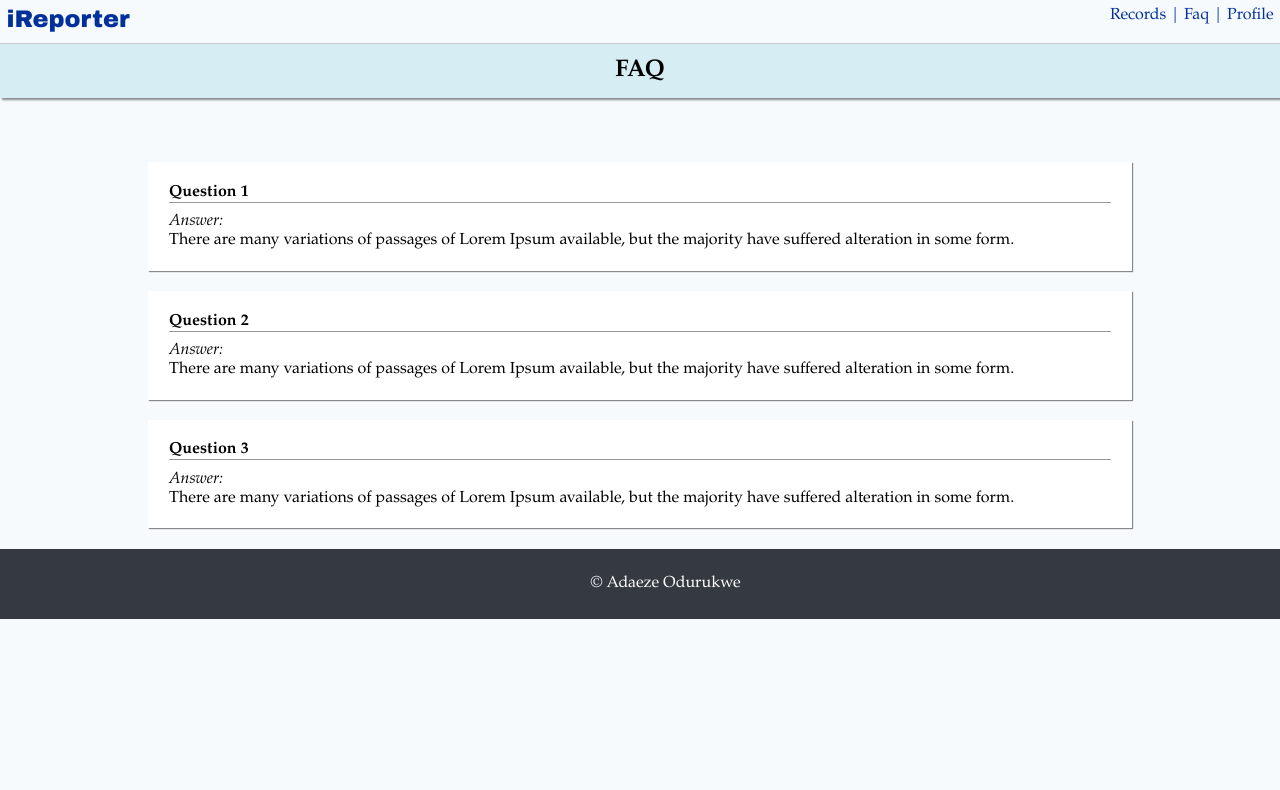
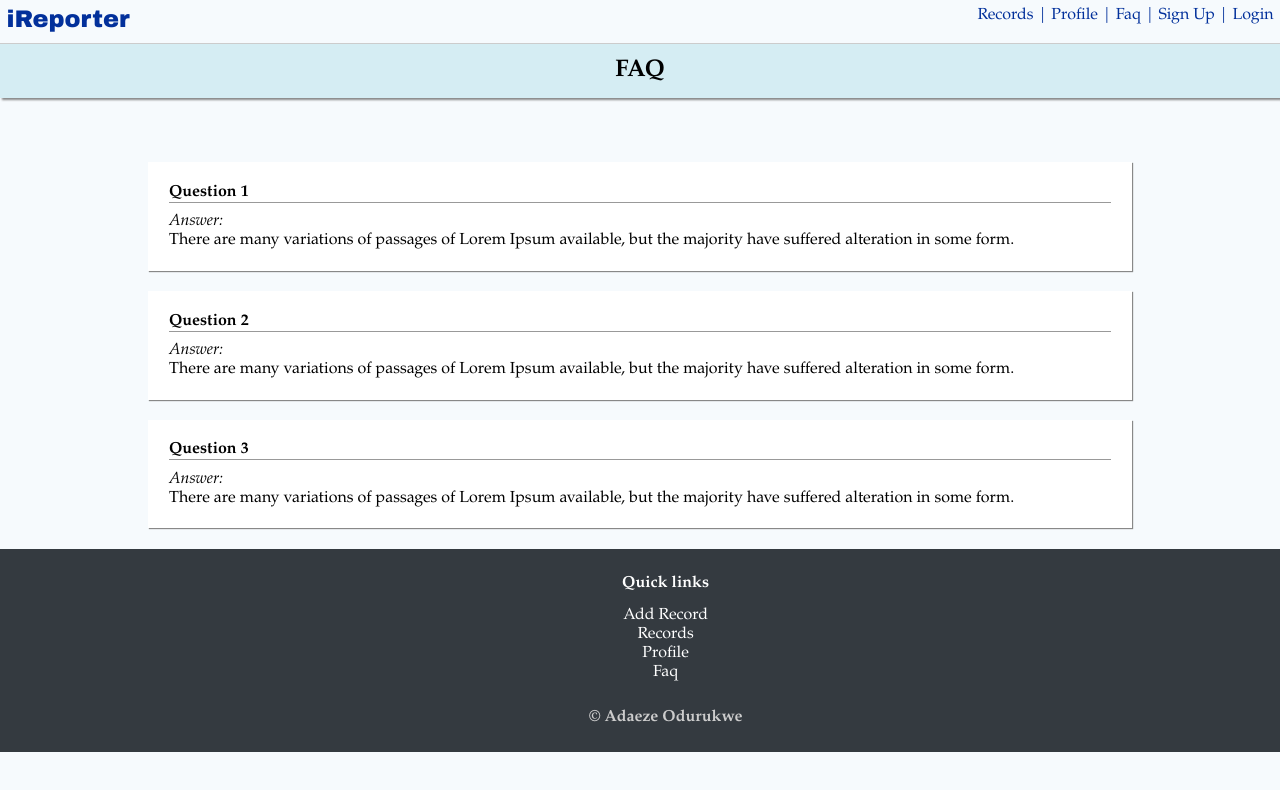
Before and after one commit to adaezeodurukwe/iReport, a website: page UI/faq.html in a window 1280 px wide. Shown: the top 790 px of the page. Drawn offline with Linux system fonts and the light colour scheme.

Commit message:
Update navbar

```diff
--- a/UI/faq.html
+++ b/UI/faq.html
@@ -19,8 +19,10 @@
 				<div class="links">
 					<ul>
 						<li><a href="records.html">Records |</a></li>
+						<li><a href="profile.html">Profile |</a></li>
 						<li><a href="faq.html">Faq |</a></li>
-						<li><a href="profile.html">Profile</a></li>
+						<li><a href="signup.html">Sign Up |</a></li>
+						<li><a href="signin.html">Login</a></li>
 					</ul>
 				</div>
 			</div>
@@ -30,8 +32,8 @@
 			<p><a href="records.html">Records </a></p>
 			<p><a href="faq.html">Faq </a></p>
 			<p><a href="profile.html">Profile</a></p>
-			<p><a href="signin.html">Log in</a></p>
-			<p><a href="signup.html">Join</a></p>
+			<p><a href="signup.html">Sign Up</a></p>
+			<p><a href="signin.html">Login</a></p>
 		</div>
 
 		<div class="records">
@@ -61,7 +63,15 @@
 
 	</div>
 	<footer>
-		<p>&copy Adaeze Odurukwe</p>
+		<b>Quick links</b>
+			<ul>
+				<li>Add Record</li>
+				<li>Records</li>
+				<li>Profile</li>
+				<li>Faq</li>
+			</ul>
+		</div>
+		<h4>&copy Adaeze Odurukwe</h4>
 	</footer>
 </body>
 </html>
```
Also changed, not shown: UI/admin.html (+4 -4 lines), UI/create.html (+3 -3 lines), UI/details.html (+4 -4 lines), UI/index.html (+3 -3 lines), UI/profile.html (+3 -3 lines), UI/records.html (+4 -4 lines), UI/signin.html (+4 -4 lines), UI/signup.html (+4 -4 lines).
